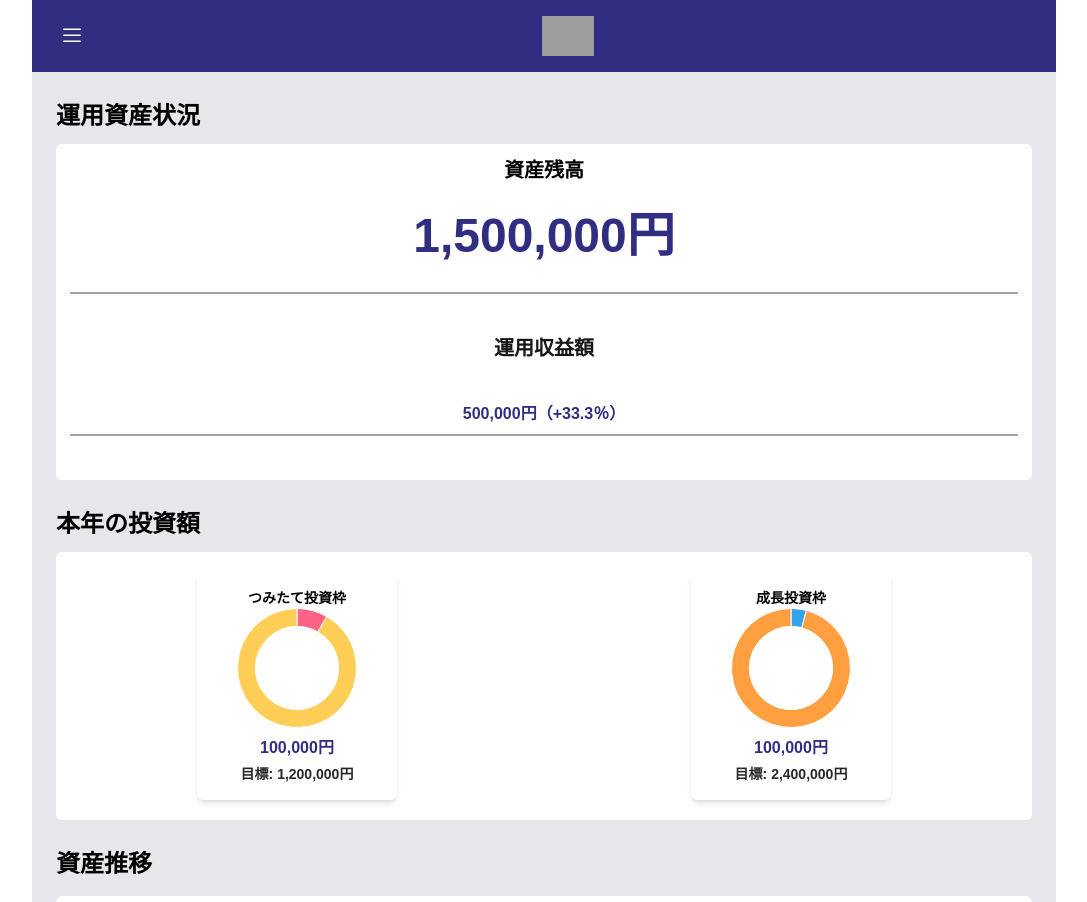
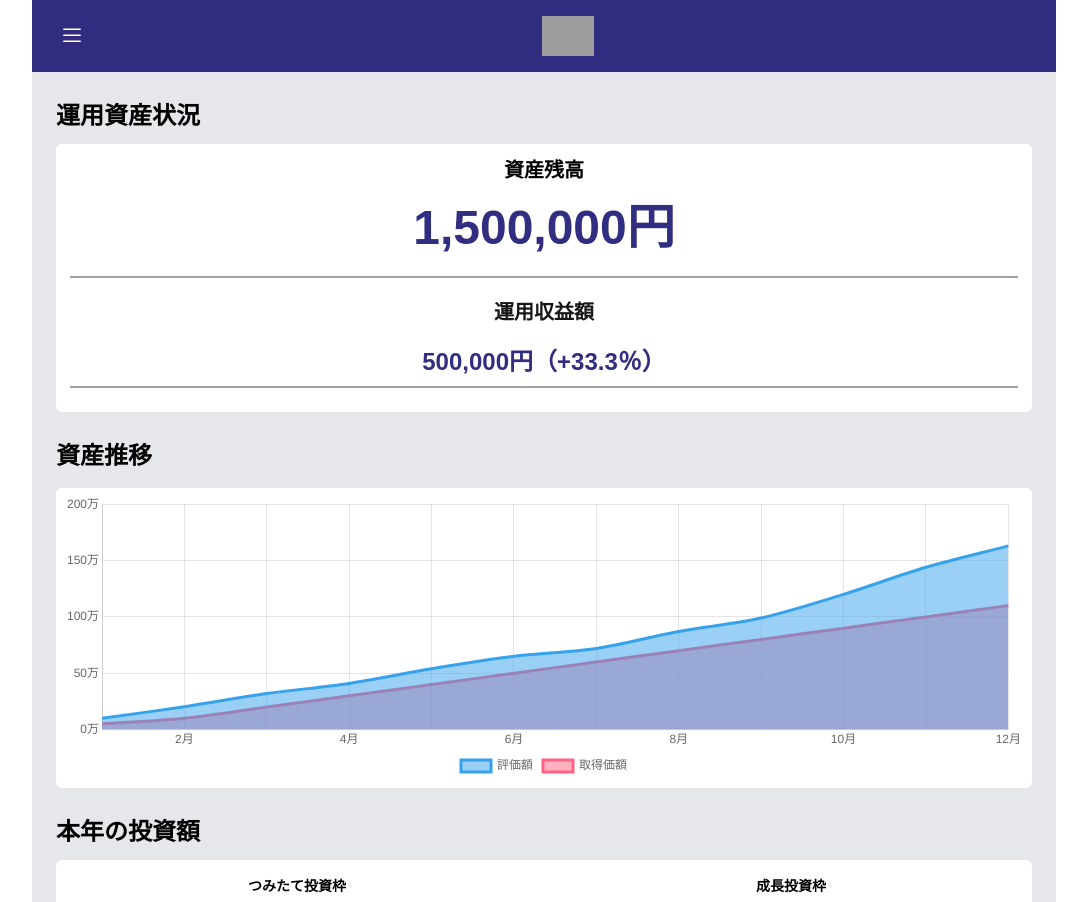
Before and after one commit to kisiiii/Allblue_NISAapp_frontend, a Next.js app: page /home/1 in a window 1280 px wide. Shown: the top 902 px of the page, without its empty margins (96-1183 px from the left). Built offline with nearby package versions, Linux system fonts and the light colour scheme; grey boxes are pictures that could not be loaded.

Commit message:
home画面グラフ修正

```diff
--- a/src/app/home/[id]/page.jsx
+++ b/src/app/home/[id]/page.jsx
@@ -30,6 +30,7 @@ function DashboardLayout() {
   // 資産推移データ
   const assetTransitionData = {
     labels: [
+      "2023/12",
       "2024/1",
       "2024/2",
       "2024/3",
@@ -40,14 +41,16 @@ function DashboardLayout() {
       "2024/8",
       "2024/9",
       "2024/10",
+      "2024/11",
+      "2024/12",
     ],
     dataset1: [
-      100000, 200000, 300000, 400000, 500000, 600000, 700000, 800000, 900000,
-      1000000,
+      100000, 203000, 320000, 410000, 540000, 650000, 720000, 870000, 990000,
+      1200000, 1440000, 1630000, 1790000,
     ],
     dataset2: [
-      50000, 120000, 180000, 290000, 350000, 400000, 490000, 540000, 670000,
-      700000,
+      50000, 100000, 200000, 300000, 400000, 500000, 600000, 700000, 800000,
+      900000, 1000000, 1100000, 1100000,
     ],
   };
 
@@ -74,8 +77,12 @@ function DashboardLayout() {
         {/* ↓資産残高表示 */}
         <AssetCard balance={balance} income={income} />
 
+        <div className="mt-7 text-2xl font-bold text-black">資産推移</div>
+        {/* ↓資産推移グラフ */}
+        <AssetTransition {...assetTransitionData} />
+
         <div className="mt-7 text-2xl font-bold text-black">本年の投資額</div>
-        <div className="flex flex-wrap gap-3 py-5 mt-3 w-full font-bold text-center text-black whitespace-nowrap bg-white rounded-md">
+        <div className="flex flex-wrap gap-3 py-2 mt-3 w-full font-bold text-center text-black whitespace-nowrap bg-white rounded-md">
           {/* Nisa残高表示 */}
           {investmentData.map((data, index) => (
             <div
@@ -86,10 +93,6 @@ function DashboardLayout() {
             </div>
           ))}
         </div>
-
-        <div className="mt-7 text-2xl font-bold text-black">資産推移</div>
-        {/* ↓資産推移グラフ */}
-        <AssetTransition {...assetTransitionData} />
 
         <div className="mt-7 text-2xl font-bold text-black">保有ファンド</div>
         {/* ↓保有商品表示 */}
--- a/src/components/AssetCard.jsx
+++ b/src/components/AssetCard.jsx
@@ -7,14 +7,14 @@ export function AssetCard({ balance, income }) {
   const formattedPercentage = income >= 0 ? `+${percentage}` : `${percentage}`;
 
   return (
-    <div className="flex flex-col items-center px-3.5 pt-3 pb-11 mt-3 w-full font-bold text-center whitespace-nowrap bg-white rounded-md">
+    <div className="flex flex-col items-center px-3.5 pt-3 pb-6 mt-3 w-full font-bold text-center whitespace-nowrap bg-white rounded-md">
       <div className="text-xl text-black mx-auto">資産残高</div>
-      <div className="text-5xl text-indigo-900 my-7 mx-auto">
+      <div className="text-5xl text-indigo-900 my-5 mx-auto">
         {balance.toLocaleString()}円
       </div>
       <div className="shrink-0 self-stretch mt-1 h-px border border-solid border-zinc-400" />
-      <div className="text-xl mt-10 text-base">運用収益額</div>
-      <div className="text-3xl mt-10 text-base text-indigo-900">
+      <div className="text-xl mt-5">運用収益額</div>
+      <div className="text-2xl mt-5 text-indigo-900">
         {income.toLocaleString()}円（{formattedPercentage}％）
       </div>
       <div className="shrink-0 self-stretch mt-2 h-px border border-solid border-zinc-400" />
--- a/src/components/AssetTransition.jsx
+++ b/src/components/AssetTransition.jsx
@@ -7,50 +7,111 @@ export function AssetTransition({ labels, dataset1, dataset2 }) {
   useEffect(() => {
     const ctx = chartRef.current.getContext("2d");
 
+    // データセットの最大値を取得
+    const rawMaxValue = Math.max(...dataset1, ...dataset2);
+
+    // Y軸の最大値を計算する関数
+    const calculateYAxisMax = (value) => {
+      if (value < 1000000) {
+        // 10万未満の場合、次の10万の倍数を最大値に
+        return Math.ceil(value / 100000) * 100000;
+      } else {
+        // 100万以上の場合、次の100万の倍数を最大値に
+        return Math.ceil(value / 1000000) * 1000000;
+      }
+    };
+
+    // Y軸の最大値を計算
+    const yAxisMaxValue = calculateYAxisMax(rawMaxValue);
+
+    // ステップ間隔を最大値の1/4に設定
+    const stepSize = yAxisMaxValue / 4;
+
+    // 月だけを抽出するための処理
+    const shortLabels = labels.slice(-12).map((label) => {
+      const [year, month] = label.split("/"); // 年と月を分割
+      return `${month}月`; // 月のみを返す
+    });
+
+    // 2か月ごとにラベルを表示するためのカスタムロジック
+    const customLabels = shortLabels.map((label, index) => {
+      // ラベルを逆順に考慮して、最後から2か月ごとに表示
+      const reversedIndex = shortLabels.length - 1 - index; // 配列を逆順に参照
+      return reversedIndex % 2 === 0 ? label : ""; // 2か月ごとに表示
+    });
+
     const chartInstance = new Chart(ctx, {
       type: "line",
       data: {
-        labels: labels,
+        labels: customLabels, // カスタムラベルを適用
         datasets: [
           {
-            label: "Dataset 1",
-            data: dataset1,
+            label: "評価額",
+            data: dataset1.map((value) => value / 10000), // 万単位に変換
             borderColor: "#36A2EB",
             backgroundColor: "rgba(54, 162, 235, 0.5)",
             fill: true,
             tension: 0.3,
+            pointRadius: 0, // マーカー非表示
           },
           {
-            label: "Dataset 2",
-            data: dataset2,
+            label: "取得価額",
+            data: dataset2.map((value) => value / 10000), // 万単位に変換
             borderColor: "#FF6384",
             backgroundColor: "rgba(255, 99, 132, 0.5)",
             fill: true,
             tension: 0.3,
+            pointRadius: 0, // マーカー非表示
           },
         ],
       },
       options: {
         responsive: true,
         maintainAspectRatio: false,
+        layout: {
+          padding: {
+            top: 0, // 上の余白
+            bottom: 0, // 下の余白
+          },
+        },
         scales: {
           x: {
+            ticks: {
+              display: true,
+              maxRotation: 0, // ラベルを水平に表示
+              minRotation: 0,
+            },
             title: {
-              display: true,
-              text: "年月",
+              display: false, // 横軸のタイトル非表示
+            },
+            grid: {
+              drawTicks: false, // 軸のはみ出し部分を非表示
+              drawBorder: false, // 軸ラインを非表示にする
             },
           },
           y: {
+            ticks: {
+              callback: (value) => `${value}万`, // 万単位で表示
+              stepSize: stepSize / 10000, // ステップ間隔（万単位に変換）
+            },
             title: {
-              display: true,
-              text: "金額 (円)",
+              display: false, // 縦軸のタイトル非表示
+            },
+            grid: {
+              drawTicks: false, // 軸のはみ出し部分を非表示
+              drawBorder: false, // 軸ラインを非表示にする
             },
             beginAtZero: true,
+            max: yAxisMaxValue / 10000, // 万単位に変換
           },
         },
         plugins: {
           legend: {
-            position: "top",
+            position: "bottom", // 必要に応じて "top" に変更
+            labels: {
+              boxWidth: 30, // 凡例ボックスのサイズ
+              padding: 10, // 凡例間の余白
+            },
           },
         },
       },
@@ -62,8 +123,8 @@ export function AssetTransition({ labels, dataset1, dataset2 }) {
   }, [labels, dataset1, dataset2]);
 
   return (
-    <div className="flex flex-col w-full px-1 pt-1.5 pb-28 mt-4 bg-white rounded-md h-[400px]">
-      <canvas ref={chartRef} className="w-full h-full" />
+    <div className="flex flex-col w-full px-2 pt-1.5 pb-1.5 mt-4 bg-white rounded-md h-[300px]">
+      <canvas ref={chartRef} className="w-full h-full p-0 border-0" />
     </div>
   );
 }
--- a/src/components/InvestmentCard.jsx
+++ b/src/components/InvestmentCard.jsx
@@ -12,8 +12,8 @@ export function InvestmentCard({ type, amount, total }) {
       : ["#36A2EB", "#FF9F40"]; // 成長投資枠の色
 
   return (
-    <div className="flex flex-col items-center w-full max-w-[200px] bg-white rounded-md p-4 shadow-md">
-      <div className="text-sm font-bold">{type}</div>
+    <div className="flex flex-col items-center w-full max-w-[200px] bg-white p-2">
+      <div className="text-sm font-bold pb-2">{type}</div>
       <div className="flex items-center justify-center w-full h-[120px]">
         {/* グラフを親要素の中央に揃える */}
         <NisaChart
@@ -23,7 +23,7 @@ export function InvestmentCard({ type, amount, total }) {
         />
       </div>
       <div className="mt-2 text-base font-bold text-indigo-900">{amount}円</div>
-      <div className="mt-1 text-sm text-zinc-800">目標: {total}円</div>
+      <div className="mt-1 text-sm text-zinc-800">上限: {total}円</div>
     </div>
   );
 }
--- a/src/components/NisaChart.jsx
+++ b/src/components/NisaChart.jsx
@@ -17,12 +17,13 @@ export function NisaChart({ amount, total, colors }) {
             data: [amount, remaining],
             backgroundColor: colors, // カラー設定はInvestmentCard.jsxで設定
             hoverBackgroundColor: colors,
-            borderWidth: 1,
+            borderWidth: 0, // 枠線を非表示
+            hoverBorderWidth: 0, // ホバー時の枠線も非表示
           },
         ],
       },
       options: {
-        cutout: "70%", // 中央部分のサイズ
+        cutout: "65%", // 中央部分のサイズ
         plugins: {
           legend: {
             display: false, // ラベルの非表示
```
